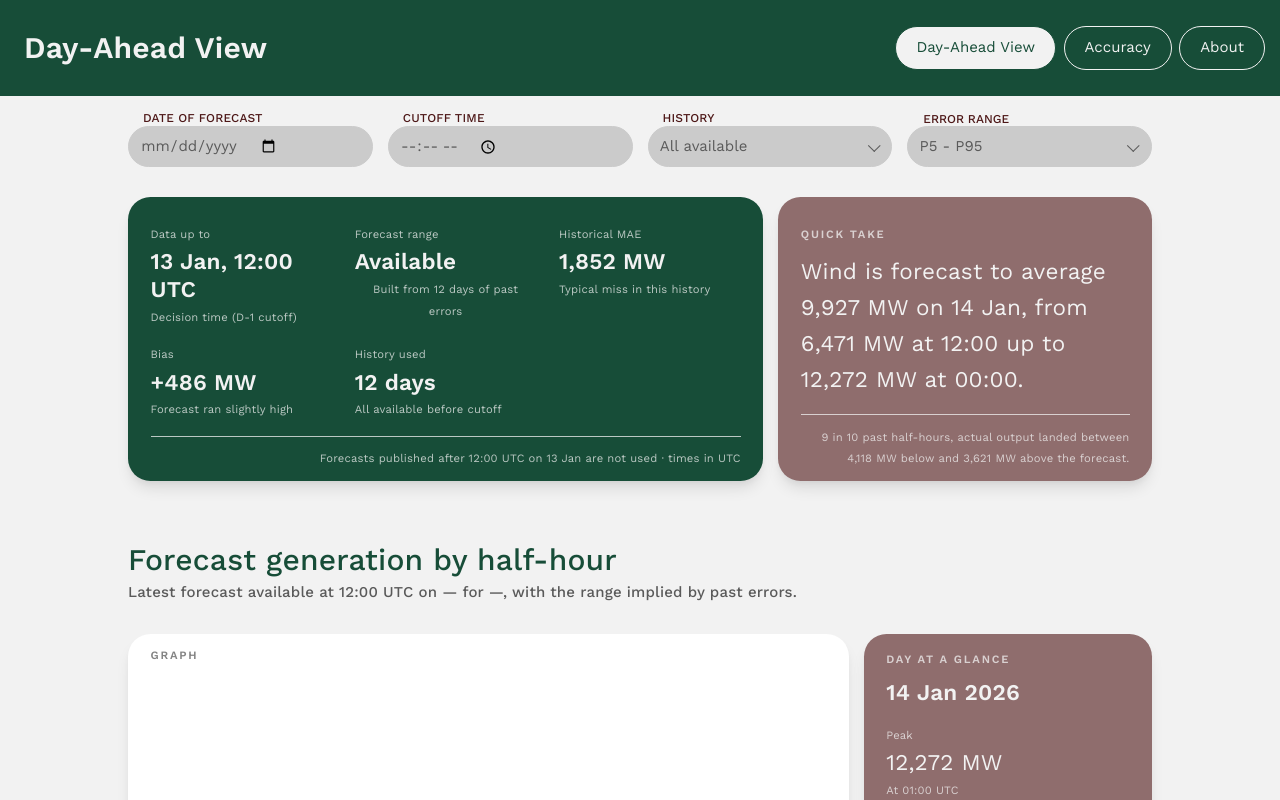
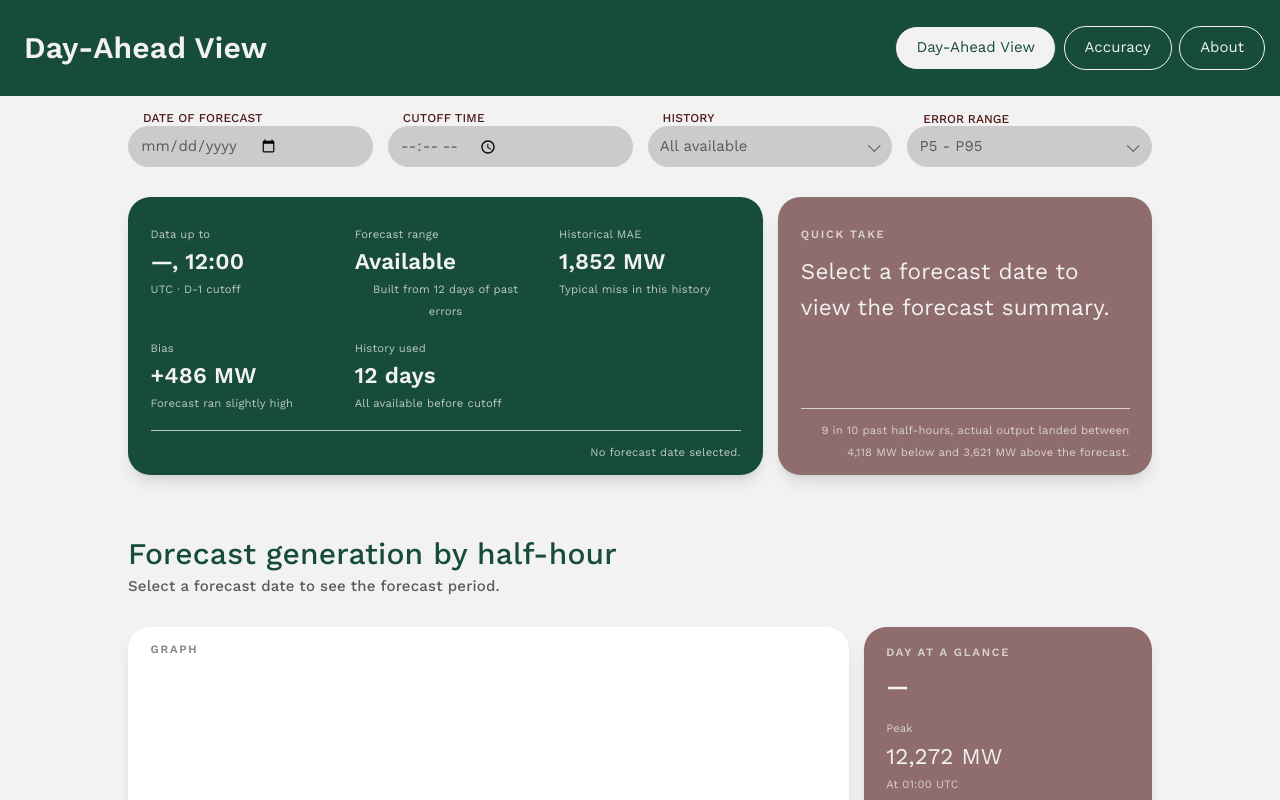
Before and after one commit to dishaap/reint-challenge, a React app in the folder frontend/: page / in a window 1280 px wide. Shown: the top 800 px of the page. Built offline with nearby package versions, Linux system fonts and the light colour scheme; the HTML template or start-up script is replaced by a standard one.

Commit message:
fetch dates dynamically in DayAhead and Accuracy views

```diff
--- a/frontend/src/pages/Accuracy.jsx
+++ b/frontend/src/pages/Accuracy.jsx
@@ -1,7 +1,25 @@
 import Filters from "../components/Filters";
 import Card from "../components/Card";
 
+function formatDayMonth(date) {
+    if (!date) return "—"
+
+    const parsedDate = new Date(`${date}T00:00:00Z`)
+    if (Number.isNaN(parsedDate.getTime())) return "—"
+
+    return new Intl.DateTimeFormat("en-GB", {
+        day: "2-digit",
+        month: "short",
+        timeZone: "UTC",
+    }).format(parsedDate)
+}
+
 export default function Accuracy({ filters, onFiltersChange }) {
+    const fromDate = filters.dates.From ?? ""
+    const toDate = filters.dates.To ?? ""
+    const dateRange = `${formatDayMonth(fromDate)}–${formatDayMonth(toDate)}`
+    const cutoffTime = filters.cutoffTime || "12:00"
+
     const summaryMetrics = [
         { label: "MAE", value: "2,013 MW", detail: "Typical miss" },
         { label: "RMSE", value: "2,518 MW", detail: "Weighs big misses more" },
@@ -29,7 +47,7 @@ export default function Accuracy({ filters, onFiltersChange }) {
                 <Card
                     tone="green"
                     metrics={summaryMetrics}
-                    footer="Based on 1,488 half-hours · 1–31 Jan 2026 · 12:00 UTC cutoff on D-1 · times in UTC"
+                    footer={`Based on selected period · ${dateRange} · ${cutoffTime} UTC cutoff on D-1 · times in UTC`}
                 />
                 <Card
                     tone="rose"
@@ -49,7 +67,10 @@ export default function Accuracy({ filters, onFiltersChange }) {
             <div>
                 <div className="section-header">
                     <p className="section-header-title">Forecast vs Actual</p>
-                    <p className="section-header-subtitle">Decision-time forecasts (latest published before the 12:00 UTC cutoff) against actual generation, 1–31 Jan 2026</p>
+                    <p className="section-header-subtitle">
+                        Decision-time forecasts (latest published before the {cutoffTime} UTC cutoff)
+                        {" against actual generation, "}{dateRange}
+                    </p>
                 </div>
                 <section className="forecast-actual-stats">
                     <Card tone="white" eyebrow="Graph"></Card>
@@ -87,8 +108,8 @@ export default function Accuracy({ filters, onFiltersChange }) {
                     <Card tone="white" eyebrow="Graph"></Card>
                     <Card
                         tone="rose"
-                        title="14 Jan 2026"
-                        eyebrow="Day at a Glance"
+                        title="Days with the largest typical error."
+                        eyebrow="Watch List"
                         list={watchList}
                         style={{
                             paddingTop: "1rem",
--- a/frontend/src/pages/DayAheadView.jsx
+++ b/frontend/src/pages/DayAheadView.jsx
@@ -3,13 +3,6 @@ import Filters from "../components/Filters";
 import Card from "../components/Card";
 import ForecastTable from "../components/ForecastTable";
 
-const summaryMetrics = [
-    { label: "Data up to", value: "13 Jan, 12:00 UTC", detail: "Decision time (D-1 cutoff)" },
-    { label: "Forecast range", value: "Available", detail: "Built from 12 days of past errors" },
-    { label: "Historical MAE", value: "1,852 MW", detail: "Typical miss in this history" },
-    { label: "Bias", value: "+486 MW", detail: "Forecast ran slightly high" },
-    { label: "History used", value: "12 days", detail: "All available before cutoff" },
-]
 
 const dailyMetrics = [
     { label: "Peak", value: "12,272 MW", detail: "At 01:00 UTC" },
@@ -29,12 +22,28 @@ function getPreviousDate(date) {
 function formatDate(date) {
     if (!date) return "—"
 
+    const parsedDate = new Date(`${date}T00:00:00Z`)
+    if (Number.isNaN(parsedDate.getTime())) return "—"
+
     return new Intl.DateTimeFormat("en-GB", {
         day: "numeric",
         month: "short",
         year: "numeric",
         timeZone: "UTC",
-    }).format(new Date(`${date}T00:00:00Z`))
+    }).format(parsedDate)
+}
+
+function formatDayMonth(date) {
+    if (!date) return "—"
+
+    const parsedDate = new Date(`${date}T00:00:00Z`)
+    if (Number.isNaN(parsedDate.getTime())) return "—"
+
+    return new Intl.DateTimeFormat("en-GB", {
+        day: "2-digit",
+        month: "short",
+        timeZone: "UTC",
+    }).format(parsedDate)
 }
 
 export default function DayAheadView({ filters, onFiltersChange }) {
@@ -43,6 +52,18 @@ export default function DayAheadView({ filters, onFiltersChange }) {
     const [forecastRows, setForecastRows] = useState([])
     const [isLoadingForecasts, setIsLoadingForecasts] = useState(false)
     const [forecastError, setForecastError] = useState("")
+
+    const summaryMetrics = [
+        {
+            label: "Data up to",
+            value: `${formatDayMonth(decisionDate)}, ${filters.cutoffTime || "12:00"}`,
+            detail: "UTC · D-1 cutoff",
+        },
+        { label: "Forecast range", value: "Available", detail: "Built from 12 days of past errors" },
+        { label: "Historical MAE", value: "1,852 MW", detail: "Typical miss in this history" },
+        { label: "Bias", value: "+486 MW", detail: "Forecast ran slightly high" },
+        { label: "History used", value: "12 days", detail: "All available before cutoff" },
+    ]
 
     useEffect(() => {
         if (!forecastDate) {
@@ -109,7 +130,9 @@ export default function DayAheadView({ filters, onFiltersChange }) {
                 <Card
                     tone="green"
                     metrics={summaryMetrics}
-                    footer="Forecasts published after 12:00 UTC on 13 Jan are not used · times in UTC"
+                    footer={decisionDate
+                            ? `Forecasts published after ${filters.cutoffTime || "12:00"} UTC on ${formatDate(decisionDate)} are not used.`
+                            : "No forecast date selected."}
                 />
                 <Card
                     tone="rose"
@@ -118,10 +141,16 @@ export default function DayAheadView({ filters, onFiltersChange }) {
                         paddingTop: "1.75rem"
                     }}
                 >
-                    <p className="quick-take-copy">
-                        Wind is forecast to average 9,927 MW on 14 Jan, from 6,471 MW
-                        at 12:00 up to 12,272 MW at 00:00.
-                    </p>
+                    {forecastDate ? (
+                        <p className="quick-take-copy">
+                            Wind is forecast to average 9,927 MW on {formatDate(forecastDate)}, from 6,471 MW
+                            at 12:00 up to 12,272 MW at 00:00.
+                        </p>
+                    ) : (
+                        <p className="quick-take-copy">
+                            Select a forecast date to view the forecast summary.
+                        </p>
+                    )}
                     <p className="card-footer">
                         9 in 10 past half-hours, actual output landed between 4,118 MW
                         below and 3,621 MW above the forecast.
@@ -132,16 +161,16 @@ export default function DayAheadView({ filters, onFiltersChange }) {
                 <div className="section-header">
                     <p className="section-header-title">Forecast generation by half-hour</p>
                     <p className="section-header-subtitle">
-                        Latest forecast available at {filters.cutoffTime || "12:00"} UTC
-                        {" on "}{formatDate(decisionDate)}{" for "}{formatDate(forecastDate)},
-                        {" with the range implied by past errors."}
+                        {forecastDate
+                            ? `Latest forecast available at ${filters.cutoffTime || "12:00"} UTC on ${formatDate(decisionDate)} for ${formatDate(forecastDate)}, with the range implied by past errors.`
+                            : "Select a forecast date to see the forecast period."}
                     </p>
                 </div>
                 <section className="forecast-stats">
                     <Card tone="light" eyebrow="Graph"></Card>
                     <Card
                         tone="rose"
-                        title="14 Jan 2026"
+                        title={formatDate(forecastDate)}
                         eyebrow="Day at a Glance"
                         list={dailyMetrics}
                         style={{
@@ -156,9 +185,9 @@ export default function DayAheadView({ filters, onFiltersChange }) {
                 <div className="section-header">
                     <p className="section-header-title">Half-Hour Forecast Table</p>
                     <p className="section-header-subtitle">
-                        Latest forecast available at {filters.cutoffTime || "12:00"} UTC
-                        {" on "}{formatDate(decisionDate)}{" for "}{formatDate(forecastDate)},
-                        {" in table format."}
+                        {forecastDate
+                            ? `Latest forecast available at ${filters.cutoffTime || "12:00"} UTC on ${formatDate(decisionDate)} for ${formatDate(forecastDate)}, in table format.`
+                            : "Select a forecast date to see the forecast table."}
                     </p>
                 </div>
                 <ForecastTable
```
